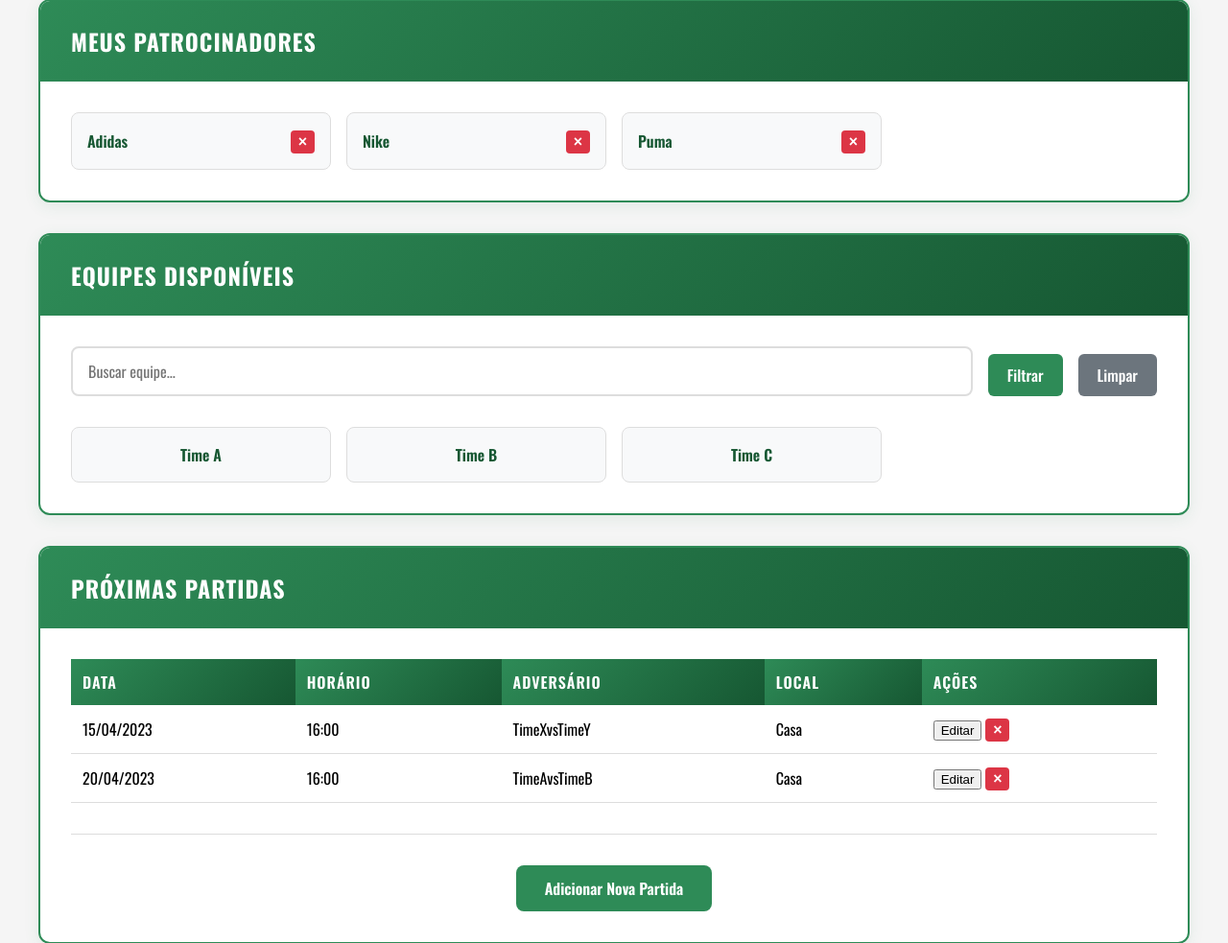
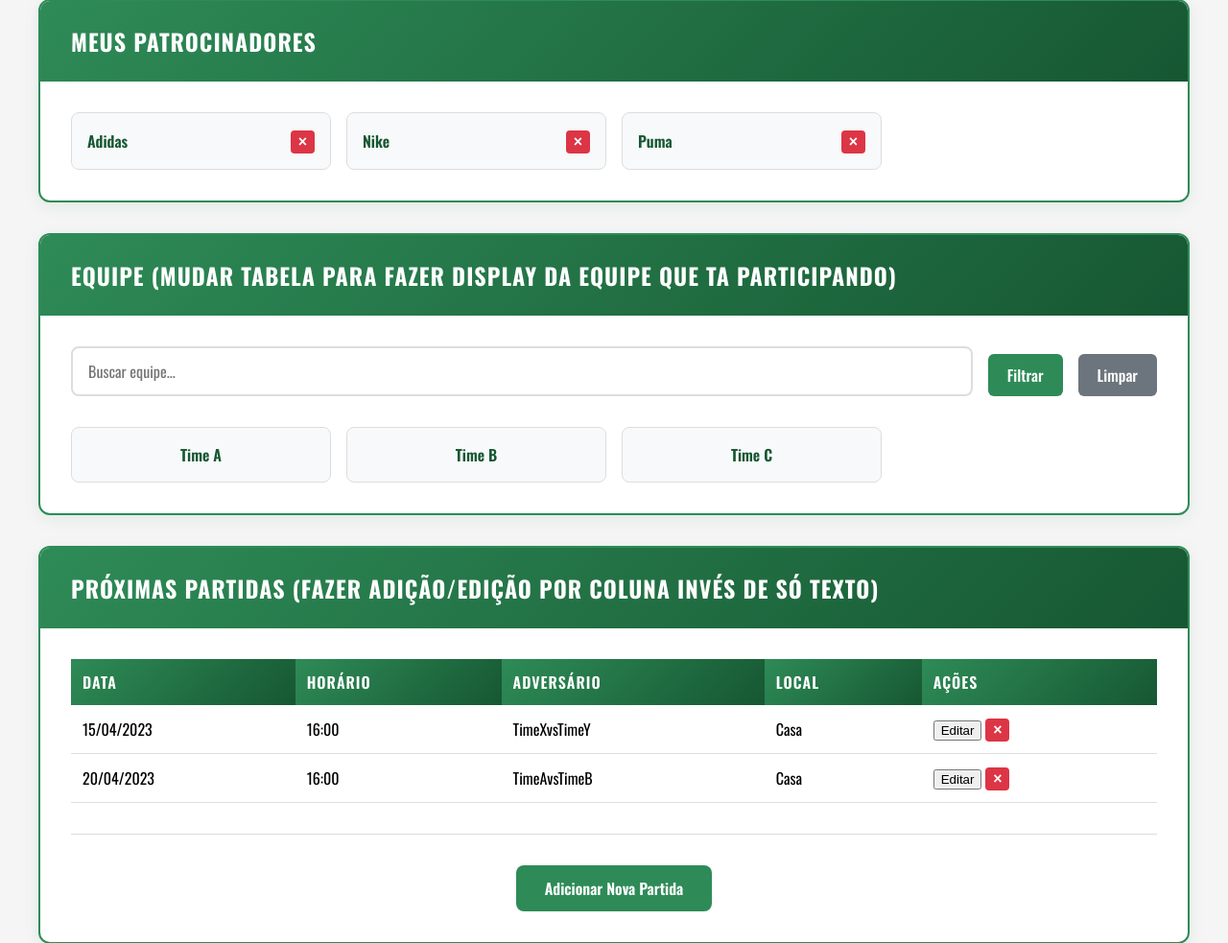
Before and after one commit to guedeees2004-2/ImpulsoEsporte, a Django app: page /atleta/ in a window 1280 px wide. Shown: the part 543-1526 px from the top of the page at 96% size. Run offline with Django 5.2, Linux system fonts and the light colour scheme; the visitor is signed in with stand-in values (Sample User, id 1); data comes from the database, SQL or seed files in the repository; data that the repository does not hold is empty.

Commit message:
Faltam últimas atualizações que Guilherme e Gabriel vão fazer, se Pedro e João quiserem pegar tarefa, podem.

```diff
--- a/impulse_esporte/templates/PaginaAtleta.html
+++ b/impulse_esporte/templates/PaginaAtleta.html
@@ -85,7 +85,7 @@
 
       <!-- Seção de Equipes -->
       <div class="atleta-section">
-        <h2>Equipes Disponíveis</h2>
+        <h2>Equipe (mudar tabela para fazer display da equipe que ta participando)</h2>
         <div class="section-content">
           <div class="search-container">
             <form method="GET" class="search-form">
@@ -114,7 +114,7 @@
 
       <!-- Seção de Partidas -->
       <div class="atleta-section">
-        <h2>Próximas Partidas</h2>
+        <h2>Próximas Partidas (Fazer adição/edição por coluna invés de só texto)</h2>
         <div class="section-content">
           {% if box_aberto == 'partida' %}
             <div class="form-container">
--- a/impulse_esporte/templates/headers/headerPadrao.html
+++ b/impulse_esporte/templates/headers/headerPadrao.html
@@ -20,7 +20,7 @@
                         </li>
                     {% elif user.tipo_conta == "equipe" and user.equipe %}
                         <li class="nav-item">
-                            <a href="{% url 'pagina_equipe' %}" class="btn">Página da Equipe</a>
+                            <a href="{% url 'paginaEquipe' user.equipe.id %}" class="btn">Página da Equipe</a>
                         </li>
                     {% endif %}
                     <li class="nav-item">
--- a/impulse_esporte/templates/servicos.html
+++ b/impulse_esporte/templates/servicos.html
@@ -95,7 +95,7 @@
     </div>
 
     <!-- Call to Action -->
-    <div class="info-box">
+    <div style="text-align: center;" class="info-box">
       <h2>Pronto para começar?</h2>
       <p>
         Junte-se à nossa comunidade e impulsione sua carreira esportiva!
--- a/impulse_esporte/urls.py
+++ b/impulse_esporte/urls.py
@@ -22,7 +22,7 @@ urlpatterns = [
     path("contato/", views.contato, name="contato"),
     path("admin/", admin.site.urls),
     path("__reload__/", include("django_browser_reload.urls")),
-    path("equipe-disponivel/<int:equipe_id>/", views.pagina_equipe_disponivel, name="pagina_equipe"),
+    path("equipe-disponivel/<int:equipe_id>/", views.pagina_equipe_disponivel, name="paginaEquipe"),
     path("sobre_nos", views.pagina_sobre_nos, name="pagina_sobre_nos"),
     path("gerenciar_equipes/", views.gerenciar_equipes, name="gerenciar_equipes"),
     path("buscar-times/", views.buscar_times, name="buscar_times"),
```
Also changed, not shown: impulse_esporte/templates/buscar_patrocinadores.html (+7 -12 lines), impulse_esporte/templates/paginaEquipe.html (+5 -11 lines).
